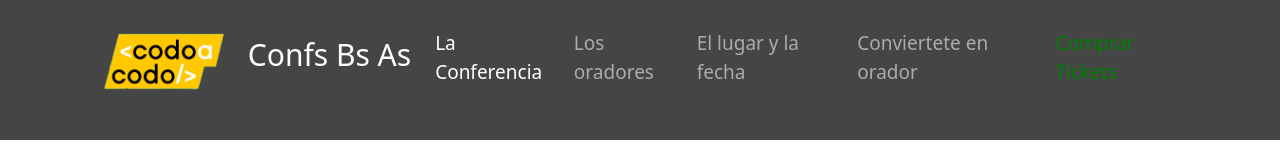
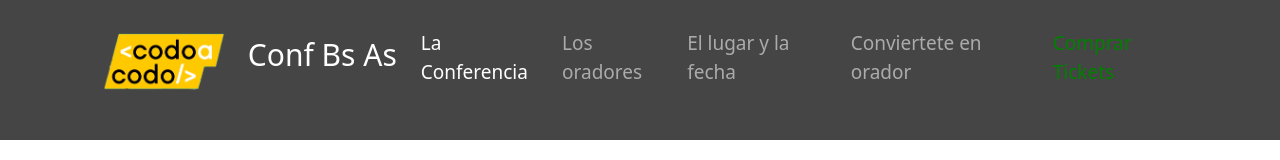
Before and after one commit to MFCSANDOVAL/mfcsandoval.github.io, a plain HTML site: page TPIntegrador/comprar.html in a window 1280 px wide. Shown: the top 160 px of the page. Drawn offline with nearby package versions, Linux system fonts and the light colour scheme.

Commit message:
actualizar final front Comprar Tickets

```diff
--- a/TPIntegrador/comprar.html
+++ b/TPIntegrador/comprar.html
@@ -21,7 +21,7 @@
           <nav class="navbar navbar-expand-lg navbar-dark static-top">
             <div class="container" id="contd">
               <a class="navbar-brand" href="#">
-                <img src="https://raw.githubusercontent.com/MFCSANDOVAL/mfcsandoval.github.io/f495199ea01d2b5b2f125a74d48e0594b64ae238/TPIntegrador/img/codoacodo.png" alt="logo"><sup>Confs Bs As</sup>
+                <img src="https://raw.githubusercontent.com/MFCSANDOVAL/mfcsandoval.github.io/f495199ea01d2b5b2f125a74d48e0594b64ae238/TPIntegrador/img/codoacodo.png" alt="logo"><sup>Conf Bs As</sup>
               </a>
               <button class="navbar-toggler" type="button" data-bs-toggle="collapse" data-bs-target="#navbarSupportedContent" aria-controls="navbarSupportedContent" aria-expanded="false" aria-label="Toggle navigation">
                 <span class="navbar-toggler-icon"></span>
```
Also changed, not shown: TPIntegrador/home.html (+1 -1 lines).
